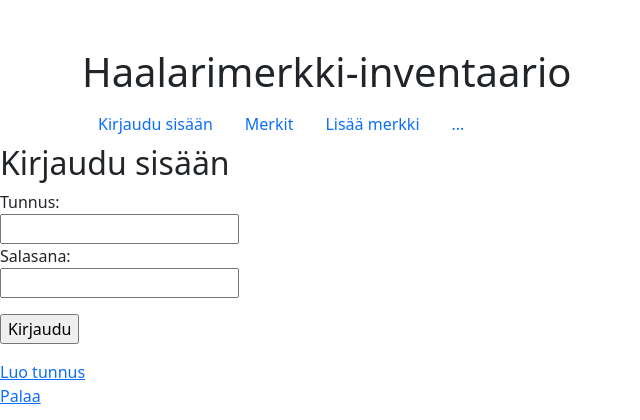
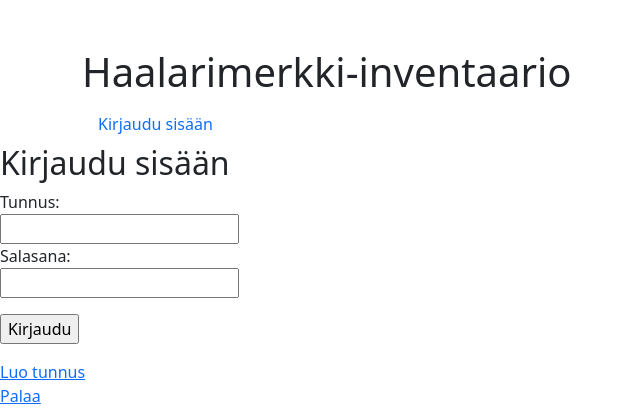
Before and after one commit to t0ffe/tkt-tsoha, a Flask app: page /login in a window 1280 px wide. Shown: the top 420 px of the page, without its empty margins (0-640 px from the left). Run offline with Flask 3, Linux system fonts and the light colour scheme.

Commit message:
changed visibility of header

```diff
--- a/templates/inc/header.html
+++ b/templates/inc/header.html
@@ -19,12 +19,6 @@
                 <li class="nav-item">
                     <a class="nav-link" href="/logout">Kirjaudu ulos</a>
                 </li>
-                {% else %}
-                <li class="nav-item">
-                    <a class="nav-link" href="/login">Kirjaudu sisään</a>
-                </li>
-                {% endif %}
-
                 <li class="nav-item">
                     <a class="nav-link" href="/">Merkit</a>
                 </li>
@@ -34,6 +28,11 @@
                 <li class="nav-item">
                     <a class="nav-link" href="/settings">...</a>
                 </li>
+                {% else %}
+                <li class="nav-item">
+                    <a class="nav-link" href="/login">Kirjaudu sisään</a>
+                </li>
+                {% endif %}
             </ul>
         </div>
 
```
